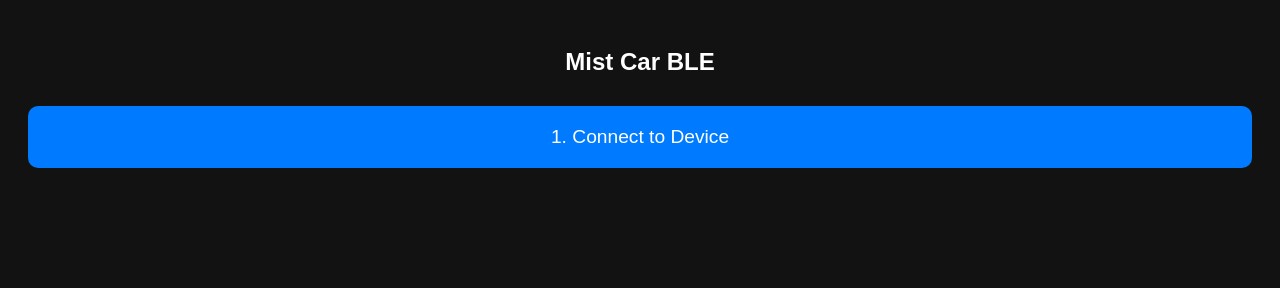
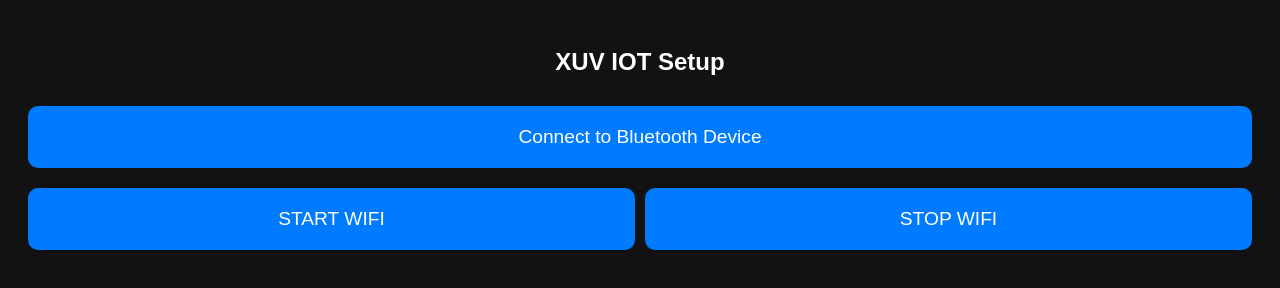
Before and after one commit to jayanthyprasad/xuvscent, a plain HTML site: page index.html in a window 1280 px wide. Drawn offline with Linux system fonts and the light colour scheme.

Commit message:
Added wifi config on/off to BLE.

```diff
--- a/index.html
+++ b/index.html
@@ -1,20 +1,32 @@
 <!DOCTYPE html>
 <html>
 <head>
-    <title>Mist Car Control</title>
+    <title>XUV 700 SCENT</title>
     <meta name="viewport" content="width=device-width, initial-scale=1">
     <style>
         body { font-family: sans-serif; text-align: center; padding: 20px; background: #121212; color: white; }
         button { width: 100%; padding: 20px; margin: 10px 0; font-size: 1.2rem; cursor: pointer; border-radius: 10px; border: none; }
         .connect { background: #007bff; color: white; }
         .action { background: #28a745; color: white; display: none; }
+
+        .button-container {
+            display: flex;
+            justify-content: center; /* Centers horizontally */
+            align-items: center;     /* Centers vertically (if the container has height) */
+            gap: 10px;               /* Adds space between buttons */
+        }
     </style>
 </head>
 <body>
-    <h2>Mist Car BLE</h2>
-    <button class="connect" onclick="connectBLE()">1. Connect to Device</button>
-    <button class="action" onclick="sendCommand('START')">Power (Long Press)</button>
-    <button class="action" onclick="sendCommand('LEVEL')">Level (Short Click)</button>
+    <h2>XUV IOT Setup</h2>
+    <button class="connect" onclick="connectBLE()">Connect to Bluetooth Device</button>
+    <div class="button-container">
+        <button class="connect" onclick="sendCommand('WIFI_ON')">START WIFI</button>
+        <button class="connect" onclick="sendCommand('WIFI_OFF')">STOP WIFI</button>
+    </div>
+    <button class="action" onclick="sendCommand('START')">Power ON</button>
+    <button class="action" onclick="sendCommand('CHANGE_LEVEL')">Change Level</button>
+    <button class="action" onclick="sendCommand('STOP')">Turn OFF</button>
 
     <script>
         let charac;
```
